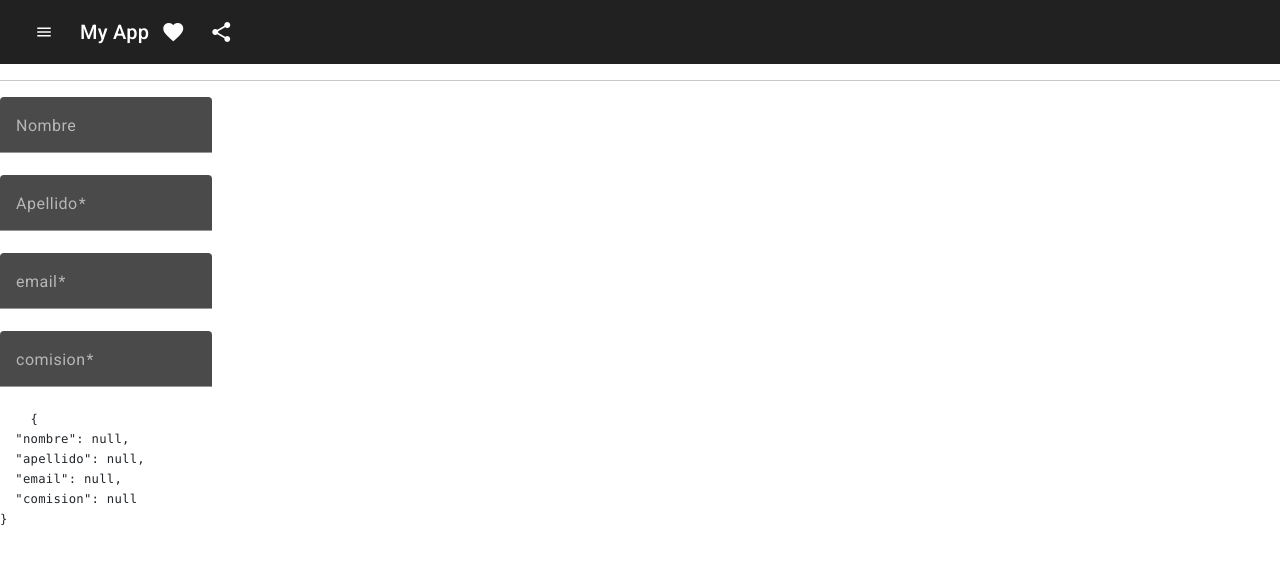
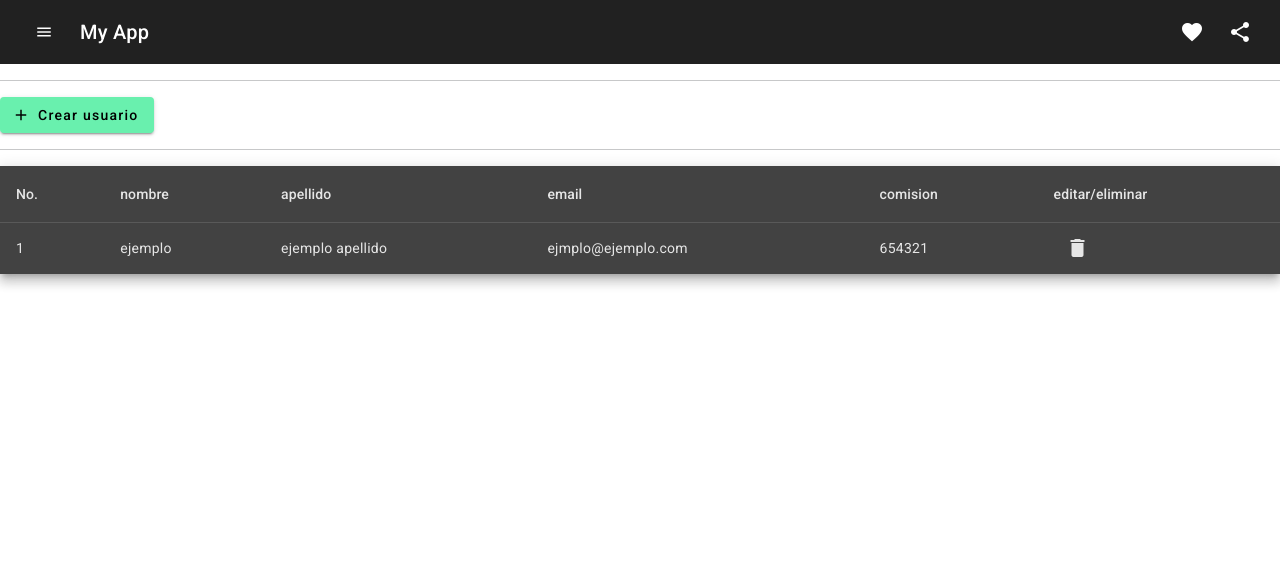
Before and after one commit to juan054/1PF-Gutierrez, an Angular app: page / in a window 1280 px wide. Shown: the top 564 px of the page. Built offline with nearby package versions, Linux system fonts and the light colour scheme.

Commit message:
primer pre-entrega

```diff
--- a/angular.json
+++ b/angular.json
@@ -25,11 +25,14 @@
               "src/assets"
             ],
             "styles": [
+              "@angular/material/prebuilt-themes/purple-green.css",
               "node_modules/bootstrap/dist/css/bootstrap.min.css",
-              "@angular/material/prebuilt-themes/purple-green.css",
+
               "src/styles.css"
             ],
-            "scripts": ["node_modules/bootstrap/dist/js/bootstrap.min.js"]
+            "scripts": [
+              "node_modules/bootstrap/dist/js/bootstrap.min.js"
+            ]
           },
           "configurations": {
             "production": {
--- a/package.json
+++ b/package.json
@@ -27,7 +27,7 @@
   },
   "devDependencies": {
     "@angular-devkit/build-angular": "^15.1.1",
-    "@angular/cli": "~15.1.1",
+    "@angular/cli": "^15.2.9",
     "@angular/compiler-cli": "^15.1.0",
     "@types/jasmine": "~4.3.0",
     "jasmine-core": "~4.5.0",
--- /dev/null
+++ b/src/app/panel/paginas/usuarios/componentes/modelos/modelos.ts
@@ -0,0 +1,7 @@
+export interface usuario {
+    id: number;
+    nombre:string;
+    apellido:string;
+    email:string;
+    comision:number;
+}
--- /dev/null
+++ b/src/app/panel/paginas/usuarios/componentes/usuario-dialogo-formulario/usuario-dialogo-formulario.component.html
@@ -0,0 +1,54 @@
+<div mat-dialog-title>Crear usuario</div>
+<div mat-dialog-content >
+<form [formGroup]="usuarioForm" class="grid " >
+
+    <div class="col-12 field">
+        <mat-form-field class="w-full w-100 " appearance="fill">
+            <mat-label>Nombre</mat-label>
+            <input formControlName="nombre" matInput type="text" name="nombre" />
+            <mat-error *ngIf="nombreControl.hasError('required')">Este campo es requerido</mat-error>
+            <mat-error *ngIf="nombreControl.hasError('minlength')">Ingresa minimamente {{nombreControl.errors?.['minlength']?.requiredLength}} letras</mat-error>
+        </mat-form-field>
+    </div>
+   <div class="col-6 field">
+      <mat-form-field class="w-full w-100" appearance="fill">
+        <mat-label>Apellido</mat-label>
+        <input formControlName="apellido" matInput type="text" name="apellido" />
+        <mat-error *ngIf="apellidoControl.hasError('required')">Este campo es requerido</mat-error>
+            <mat-error *ngIf="apellidoControl.hasError('minlength')">Ingresa minimamente {{apellidoControl.errors?.['minlength']?.requiredLength}} letras</mat-error>
+    </mat-form-field>
+    </div>
+
+
+    <div class="field col-6">
+      <mat-form-field class="w-full w-100" appearance="fill">
+        <mat-label>Email</mat-label>
+        <input [formControl]="emailControl" matInput type="email" name="email" />
+        <mat-error *ngIf="emailControl.hasError('required')">Este campo es requerido</mat-error>
+        <mat-error *ngIf="emailControl.hasError('minlength')">Ingresa minimamente {{emailControl.errors?.['minlength']?.requiredLength}} letras</mat-error>
+        </mat-form-field>
+    </div>
+
+
+    <div class="field col-12">
+      <mat-form-field class="w-full w-100" appearance="fill">
+        <mat-label>Comision</mat-label>
+        <input [formControl]="comisionControl" matInput type="text" name="comision" />
+        <mat-error *ngIf="comisionControl.hasError('required')">Este campo es requerido</mat-error>
+        <mat-error *ngIf="comisionControl.hasError('minlength')">Ingresa minimamente {{comisionControl.errors?.['minlength']?.requiredLength}} letras</mat-error>
+        </mat-form-field>
+    </div>
+  </form>
+</div>
+<div mat-dialog-actions>
+    <div class="example-button-container">
+        <button mat-dialog-close mat-fab color="primary" aria-label="Example icon button with a delete icon">
+          <mat-icon>delete</mat-icon>
+        </button>
+      </div>
+      <div class="example-button-container">
+        <button (click)="onSubmit()" type="submit" mat-fab color="accent" aria-label="Example icon button with a bookmark icon">
+          <mat-icon>bookmark</mat-icon>
+        </button>
+      </div>
+</div>
--- /dev/null
+++ b/src/app/panel/paginas/usuarios/componentes/usuario-dialogo-formulario/usuario-dialogo-formulario.component.ts
@@ -0,0 +1,35 @@
+import { DialogRef } from '@angular/cdk/dialog';
+import { Component } from '@angular/core';
+import { FormControl, FormGroup, Validators } from '@angular/forms';
+import { MatDialogRef } from '@angular/material/dialog';
+
+@Component({
+  selector: 'app-usuario-dialogo-formulario',
+  templateUrl: './usuario-dialogo-formulario.component.html',
+  styleUrls: ['./usuario-dialogo-formulario.component.css']
+})
+export class UsuarioDialogoFormularioComponent {
+  nombreControl = new FormControl(null, [Validators.minLength(2), Validators.required]);
+  apellidoControl = new FormControl(null, [Validators.minLength(2), Validators.required]);
+  emailControl = new FormControl(null, [Validators.minLength(2), Validators.required]);
+  comisionControl = new FormControl(null, [Validators.minLength(2), Validators.required]);
+
+  usuarioForm = new FormGroup({
+    nombre: this.nombreControl,
+    apellido: this.apellidoControl,
+    email: this.emailControl,
+    comision: this.comisionControl,
+
+  });
+
+  constructor(private dialogRef: MatDialogRef<UsuarioDialogoFormularioComponent>){}
+
+  onSubmit(): void {
+      if (this.usuarioForm.invalid) {
+       this.usuarioForm.markAllAsTouched();
+      } else {
+        this.dialogRef.close(this.usuarioForm.value);
+      }
+
+  }
+}
--- a/src/app/panel/paginas/usuarios/usuarios.component.html
+++ b/src/app/panel/paginas/usuarios/usuarios.component.html
@@ -1,47 +1,42 @@
+<button  (click)="crearUsuario()" mat-raised-button color="accent" type="button"> <mat-icon>add</mat-icon> Crear usuario</button>
 
-<form [formGroup]="usuarioForm" class="grid">
-    <div class="col-12 field ">
-        <mat-form-field class="w-full">
-            <mat-label>Nombre</mat-label>
-            <input
-             formControlName="nombre"
-             matInput
-             type="text"
-             name="nombre">
-        </mat-form-field>
-    </div>
-    <div class="col-6 field ">
-        <mat-form-field class="w-full">
-            <mat-label>Apellido</mat-label>
-            <input
-            formControlName="apellido"
-             matInput
-              type="text"
-              name="apellido">
-        </mat-form-field>
-    </div>
-    <div class="col-6 field ">
-        <mat-form-field class="w-full">
-            <mat-label>email</mat-label>
-            <input
-            formControlName="email"
-             matInput
-              type="email"
-              name="email">
-        </mat-form-field>
-    </div>
-    <div class="col-12 field ">
-        <mat-form-field class="w-full">
-            <mat-label>comision</mat-label>
-            <input
-            formControlName="comision"
-            matInput
-            type="text"
-            name="comision">
-        </mat-form-field>
-    </div>
-</form>
+<hr>
 
-<pre>
-    {{usuarioForm.value | json}}
-</pre>
+<table mat-table   [dataSource]="usuario" (deleteUsuario)="eliminarUsuario($event)"  class="mat-elevation-z8" >
+
+
+    <ng-container matColumnDef="id">
+      <th mat-header-cell *matHeaderCellDef> No. </th>
+      <td mat-cell *matCellDef="let element"> {{element.id}} </td>
+    </ng-container>
+
+
+    <ng-container matColumnDef="nombre">
+      <th mat-header-cell *matHeaderCellDef> nombre </th>
+      <td mat-cell *matCellDef="let element"> {{element.nombre}} </td>
+    </ng-container>
+
+
+    <ng-container matColumnDef="apellido">
+      <th mat-header-cell *matHeaderCellDef> apellido </th>
+      <td mat-cell *matCellDef="let element"> {{element.apellido}} </td>
+    </ng-container>
+
+
+    <ng-container matColumnDef="email">
+      <th mat-header-cell *matHeaderCellDef> email </th>
+      <td mat-cell *matCellDef="let element"> {{element.email}} </td>
+    </ng-container>
+    <ng-container matColumnDef="comision">
+        <th mat-header-cell *matHeaderCellDef> comision</th>
+        <td mat-cell *matCellDef="let element"> {{element.comision}} </td>
+    </ng-container>
+    <ng-container matColumnDef="editarEliminar">
+        <th mat-header-cell *matHeaderCellDef> editar/eliminar</th>
+        <td mat-cell *matCellDef="let element">
+            <button (click)="deleteUsuario.emit(element)" mat-icon-button > <mat-icon> delete </mat-icon></button>
+        </td>
+    </ng-container>
+    <tr mat-header-row *matHeaderRowDef="displayedColumns"></tr>
+    <tr mat-row *matRowDef="let row; columns: displayedColumns;"></tr>
+  </table>
--- a/src/app/panel/paginas/usuarios/usuarios.component.ts
+++ b/src/app/panel/paginas/usuarios/usuarios.component.ts
@@ -1,5 +1,14 @@
-import { Component } from '@angular/core';
+import { Component, EventEmitter } from '@angular/core';
 import { FormControl, FormGroup, Validators } from '@angular/forms';
+import { MatDialog } from '@angular/material/dialog';
+import { UsuarioDialogoFormularioComponent } from './componentes/usuario-dialogo-formulario/usuario-dialogo-formulario.component';
+import { usuario } from './componentes/modelos/modelos';
+
+
+
+const ELEMENT_DATA: usuario [] = [
+  {id:1, nombre:'ejemplo', apellido:'ejemplo apellido',email:'ejmplo@ejemplo.com', comision:654321 }
+];
 
 @Component({
   selector: 'app-usuarios',
@@ -7,17 +16,57 @@ import { FormControl, FormGroup, Validators } from '@angular/forms';
   styleUrls: ['./usuarios.component.css']
 })
 export class UsuariosComponent {
-  nombreControl = new FormControl(null, [Validators.minLength(2)]);
-  apellidoControl = new FormControl(null, [Validators.required]);
-  emailControl = new FormControl(null, [Validators.required]);
-  comisionControl = new FormControl(null, [Validators.required]);
 
-  usuarioForm = new FormGroup({
-    nombre: this.nombreControl,
-    apellido: this.apellidoControl,
-    email: this.emailControl,
-    comision: this.comisionControl,
+  public usuario: usuario[] = ELEMENT_DATA;
 
+ constructor(
+  private matdialog: MatDialog
+ ){};
+
+
+
+
+ crearUsuario(): void {
+  this.matdialog
+  .open(UsuarioDialogoFormularioComponent)
+  .afterClosed()
+  .subscribe({
+    next: (v) => {
+      if (v) {
+this.usuario = [...this.usuario,{
+
+    id: this.usuario.length + 1,
+    nombre: v.nombre,
+    apellido: v.apellido,
+    email:v.email,
+    comision:v.comision
+
+
+}]
+
+
+
+      }
+      else{
+        console.log('creacion de ususario cancelada'
+        )
+      }
+
+    }
   })
+ };
+
+ eliminarUsuario(usuario: usuario ): void{
+  console.log(usuario)
+  if (confirm('esta seguro de eliminar a ${usuario.nombre}?')) {
+    this.usuario = this.usuario.filter((u) => u.id !== usuario.id)
+  }
+ };
+
+
+ displayedColumns: string[] = ['id', 'nombre', 'apellido', 'email', 'comision','editarEliminar'];
+ dataSource: usuario[] = [];
+
+ deleteUsuario = new EventEmitter<usuario>();
 
 }
--- a/src/app/panel/paginas/usuarios/usuarios.module.ts
+++ b/src/app/panel/paginas/usuarios/usuarios.module.ts
@@ -2,12 +2,14 @@ import { NgModule } from '@angular/core';
 import { CommonModule } from '@angular/common';
 import { UsuariosComponent } from './usuarios.component';
 import { SharedModule } from 'src/app/shared/shared.module';
+import { UsuarioDialogoFormularioComponent } from './componentes/usuario-dialogo-formulario/usuario-dialogo-formulario.component';
 
 
 
 @NgModule({
   declarations: [
-    UsuariosComponent
+    UsuariosComponent,
+    UsuarioDialogoFormularioComponent
   ],
   imports: [
     CommonModule,
--- a/src/app/panel/panel.component.css
+++ b/src/app/panel/panel.component.css
@@ -0,0 +1,3 @@
+.example-spacer {
+    flex: 1 1 auto;
+  }
```
Also changed, not shown: src/app/shared/shared.module.ts (+6 -1 lines), src/app/panel/paginas/usuarios/componentes/usuario-dialogo-formulario/usuario-dialogo-formulario.component.css (added), 1 other file (tests, documents, lock files or other folders).
